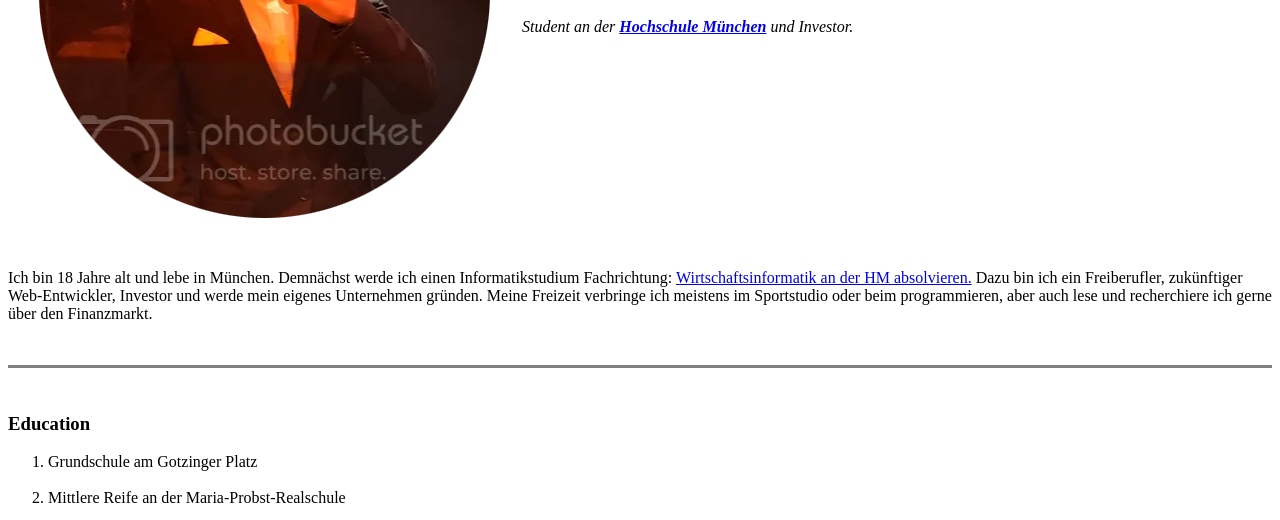
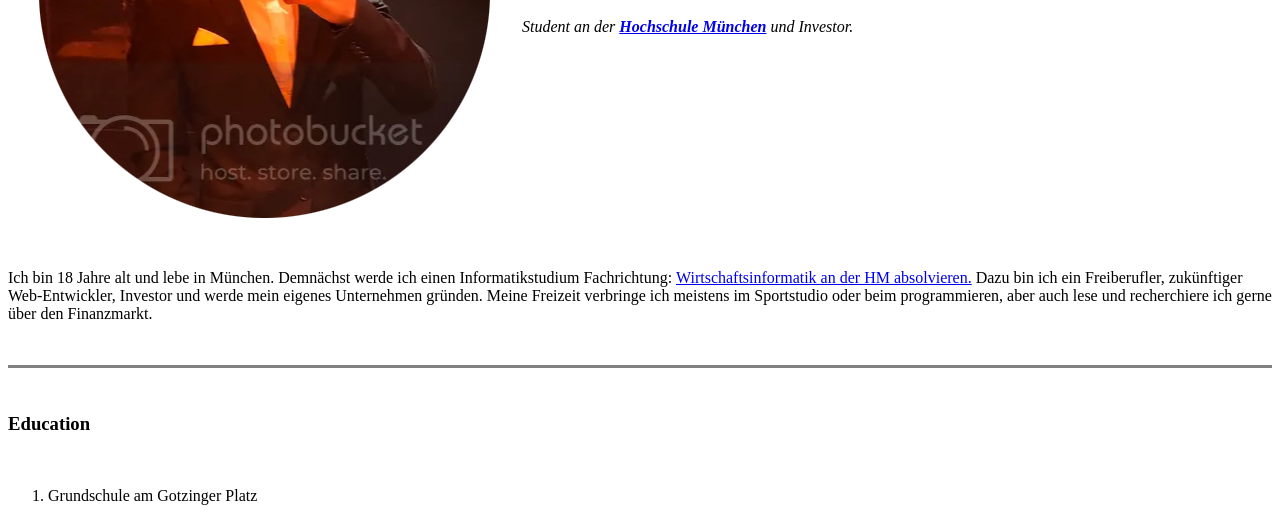
Before and after one commit to Sunny253/CV, a plain HTML site: page index.html in a window 1280 px wide. Shown: the part 272-792 px from the top of the page. Drawn offline with Linux system fonts and the light colour scheme.

Commit message:
Update index.html

```diff
--- a/index.html
+++ b/index.html
@@ -22,7 +22,7 @@
     <br>
     <hr size="3" noshade>
     <br>
-    <h3>Education</h3>
+    <h3>Education</h3><br>
     <ol>
       <li>Grundschule am Gotzinger Platz</li><br>
       <li>Mittlere Reife an der Maria-Probst-Realschule</li><br>
```
